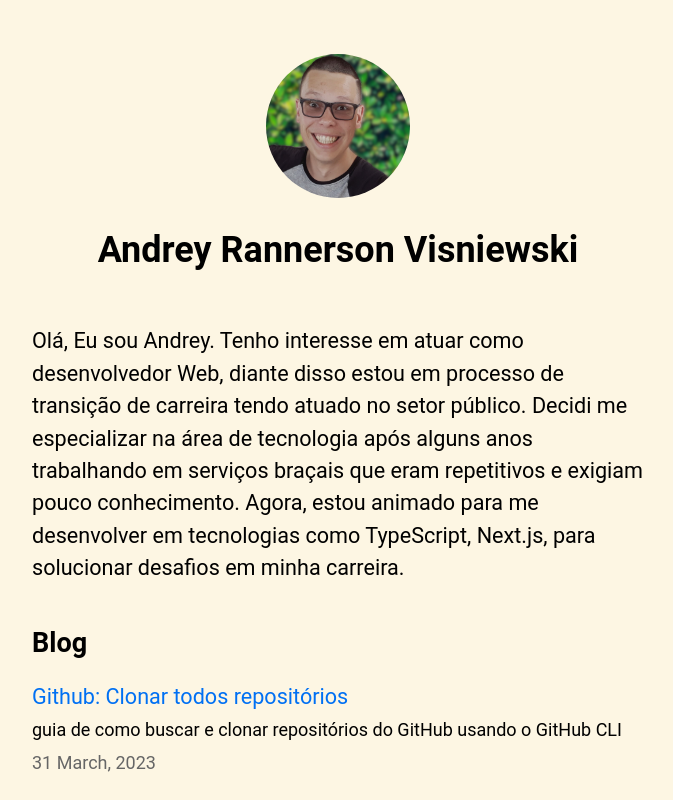
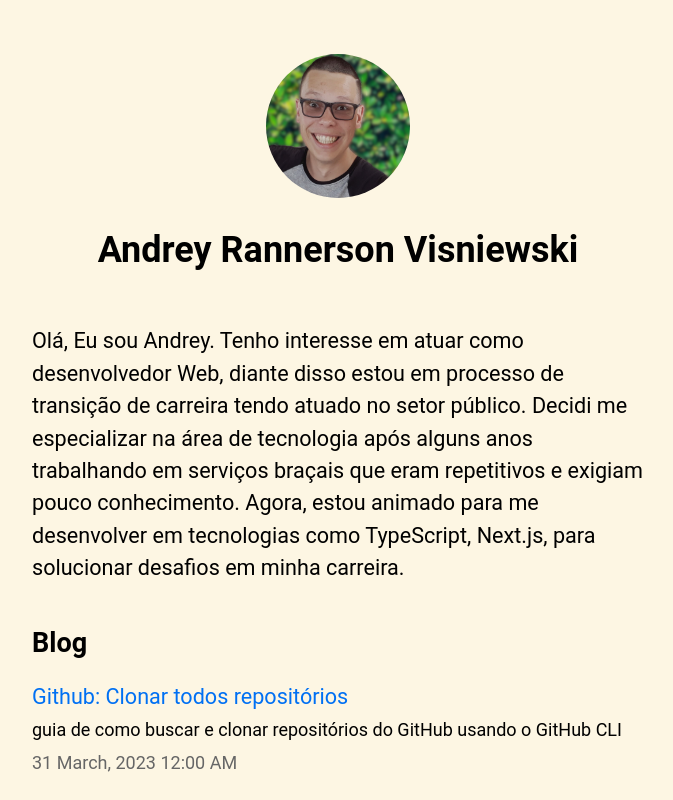
Before and after one commit to Andreyrvs/portfolio-blog, a Next.js app: page / in a window 1280 px wide. Shown: the top 800 px of the page, without its empty margins (302-975 px from the left). Built offline with nearby package versions, Linux system fonts and the light colour scheme.

Commit message:
fix: (Components) Date - Adiciona hora junto a data

```diff
--- a/src/components/date.tsx
+++ b/src/components/date.tsx
@@ -2,5 +2,5 @@ import { parseISO, format } from 'date-fns'
 
 export default function Date({ dateString }: { dateString: string }) {
   const date = parseISO(dateString)
-  return <time dateTime={dateString}>{format(date, 'd LLLL, yyyy')}</time>
+  return <time dateTime={dateString}>{format(date, 'd LLLL, yyyy p')}</time>
 }
```
